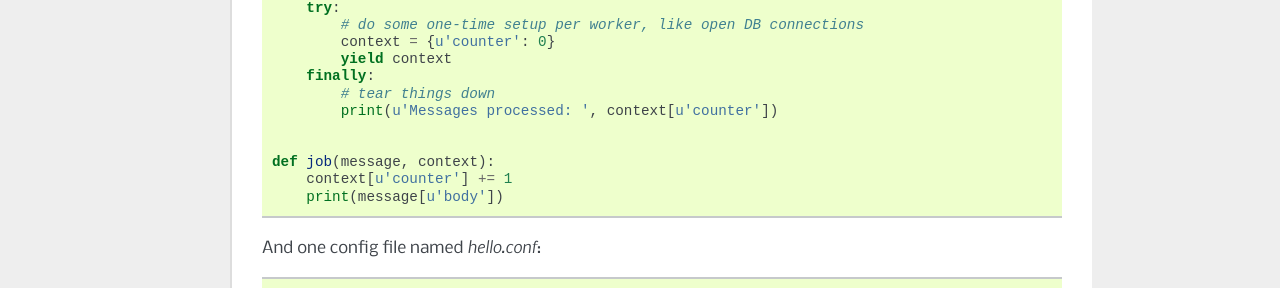
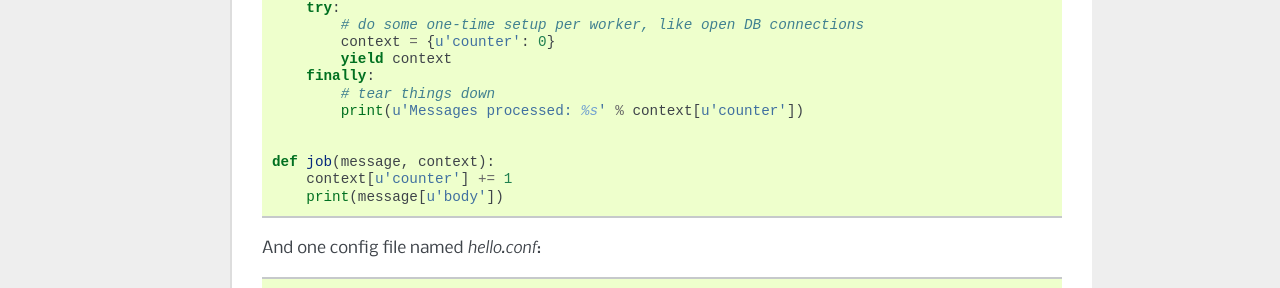
Before and after one commit to mozilla-services/qdo, a Sphinx documentation site: the page built from docs/index.rst, in a window 1280 px wide. Shown: the part 508-796 px from the top of the page. Built offline with Sphinx 7.4.7, drawn with Linux system fonts in a browser that asks for light colours.

```diff
--- a/docs/index.rst
+++ b/docs/index.rst
@@ -27,7 +27,7 @@ you need at least one Python module named for example `hello.py`::
             yield context
         finally:
             # tear things down
-            print(u'Messages processed: ', context[u'counter'])
+            print(u'Messages processed: %s' % context[u'counter'])
 
 
     def job(message, context):
```
